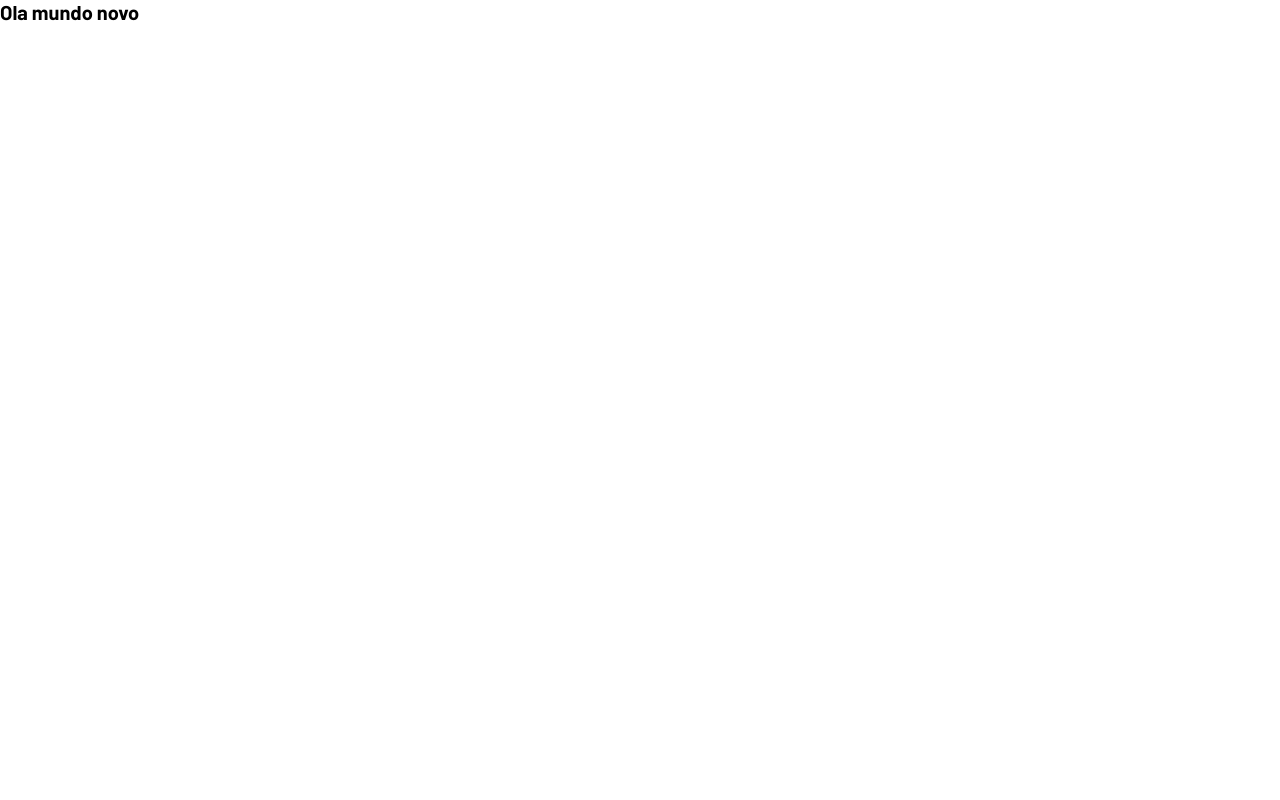
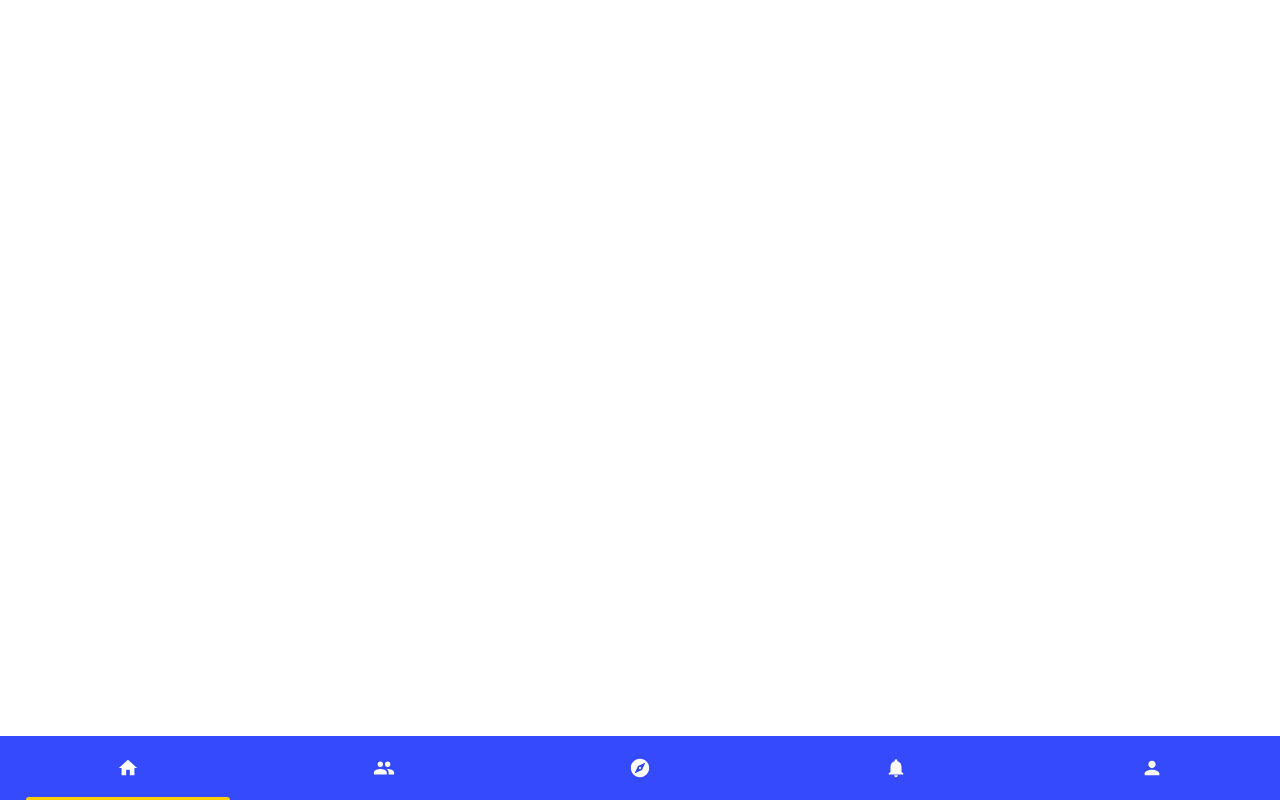
Before and after one commit to jaymeco/-TYPESCRIPT-Whats-Jr---React-App, a React (Create React App) app: page /dashboard in a window 1280 px wide. Built offline with nearby package versions, Linux system fonts and the light colour scheme.

Commit message:
Adiciona componente de barra de menu inferior

```diff
--- /dev/null
+++ b/src/pages/Dashboard/Home/components/MobileBar/index.tsx
@@ -0,0 +1,28 @@
+import { SSL_OP_NO_TLSv1_1 } from 'constants';
+import React from 'react';
+import { BarButton, Container } from './styles';
+import { MdHome, MdPeople, MdExplore, MdNotifications, MdPerson } from 'react-icons/md';
+
+function MobileBar(){
+    return(
+        <Container>
+            <BarButton className="active-page">
+                <MdHome size={22} color="#fff"/>
+            </BarButton>
+            <BarButton>
+                <MdPeople size={22} color="#fff"/>
+            </BarButton>
+            <BarButton>
+                <MdExplore size={22} color="#fff"/>
+            </BarButton>
+            <BarButton>
+                <MdNotifications size={22} color="#fff"/>
+            </BarButton>
+            <BarButton>
+                <MdPerson size={22} color="#fff"/>
+            </BarButton>
+        </Container>
+    );
+}
+
+export default MobileBar;
--- /dev/null
+++ b/src/pages/Dashboard/Home/components/MobileBar/styles.ts
@@ -0,0 +1,48 @@
+import styled from 'styled-components';
+
+export const Container = styled.div`
+    background: var(--color-primary-dark);
+    width: 100vw;
+    height: 8vh;
+    position: fixed;
+    bottom: 0;
+    z-index: 6;
+    display: flex;
+    flex-direction: row;
+    justify-content: space-around;
+    align-items: center;
+`;
+
+export const BarButton = styled.button`
+    border: none;
+    outline: none;
+    flex: 1;
+    height: 100%;
+    background: transparent;
+    display: flex;
+    flex-direction: column;
+    justify-content: center;
+    align-items: center;
+    transition: background .3s;
+    position: relative;
+    &:hover{
+        background: var(--color-secondary);
+    }
+
+    &.active-page::after{
+        content: '';
+        width: 80%;
+        border-top-left-radius: 50px;
+        border-top-right-radius: 50px;
+        height: .3rem;
+        display: inline-block;
+        background: #ffcf00;
+        position: absolute;
+        bottom: 0;
+    }
+`;
+
+export const BarText = styled.p`
+    color: var(--color-white);
+    font-size: 1.2rem;
+`;
--- a/src/pages/Dashboard/Home/index.tsx
+++ b/src/pages/Dashboard/Home/index.tsx
@@ -1,9 +1,16 @@
+import { SSL_OP_NO_TLSv1_1 } from 'constants';
 import React from 'react';
-import {} from './styles';
+import MobileBar from './components/MobileBar';
+import { Container } from './styles';
 
 function Home(){
     return(
-        <h1>Ola mundo novo</h1>
+        <>
+            <MobileBar/>
+            <Container>
+
+            </Container>
+        </>
     );
 }
 
```
